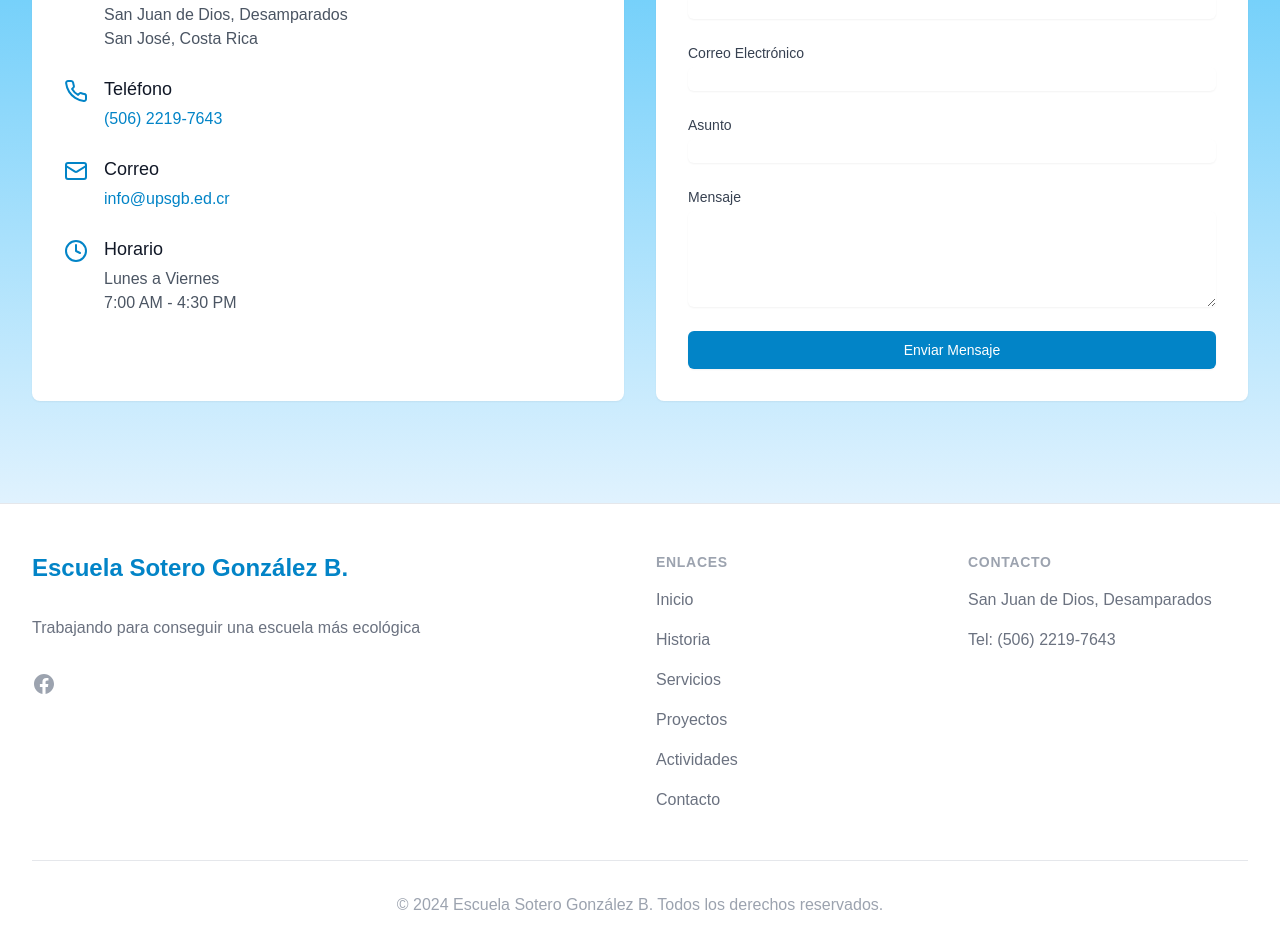
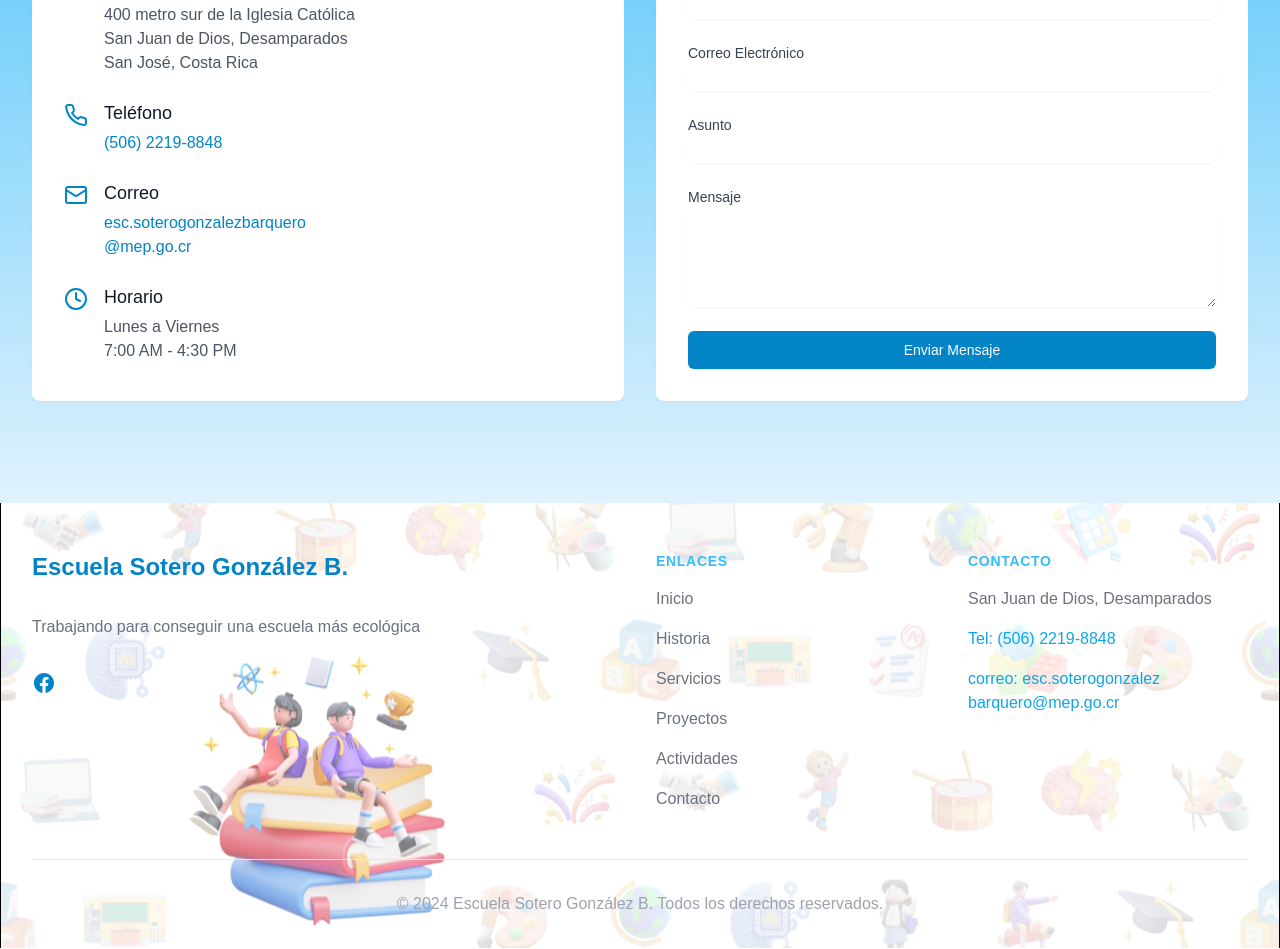
Before and after one commit to AndresAriasUrena/upsgb, a Next.js app: page /upsgb/contacto in a window 1280 px wide. Shown: the part 361-1310 px from the top of the page. Built offline with nearby package versions, Linux system fonts and the light colour scheme.

Commit message:
agrega footer background y actualiza informacion de contacto

```diff
--- a/src/components/layout/Footer.jsx
+++ b/src/components/layout/Footer.jsx
@@ -4,7 +4,7 @@
 
 export default function Footer({ basePath = '' }) {
   return (
-    <footer className="bg-white border-t border-gray-200">
+    <footer className="bg-footer_bg bg-cover bg-center bg-no-repeatborder-t border-gray-200">
       <div className="mx-auto max-w-7xl px-4 sm:px-6 lg:px-8">
         <div className="py-12 md:grid md:grid-cols-2 md:gap-8">
           <div className="space-y-8">
@@ -19,7 +19,7 @@
                 <a
                   key={item.name}
                   href={item.href}
-                  className="text-gray-400 hover:text-gray-500"
+                  className="text-primary-600 hover:text-primary-900"
                 >
                   <span className="sr-only">{item.name}</span>
                   <item.icon className="h-6 w-6" aria-hidden="true" />
@@ -30,7 +30,7 @@
 
           <div className="mt-12 grid grid-cols-2 gap-8 md:mt-0">
             <div>
-              <h3 className="text-sm font-semibold text-gray-400 tracking-wider uppercase">
+              <h3 className="text-sm font-semibold text-primary-400 tracking-wider uppercase">
                 Enlaces
               </h3>
               <ul className="mt-4 space-y-4">
@@ -38,7 +38,7 @@
                   <li key={item.name}>
                     <Link
                       href={item.href}
-                      className="text-base text-gray-500 hover:text-gray-900"
+                      className="text-base text-gray-500 hover:text-primary-500"
                     >
                       {item.name}
                     </Link>
@@ -47,7 +47,7 @@
               </ul>
             </div>
             <div>
-              <h3 className="text-sm font-semibold text-gray-400 tracking-wider uppercase">
+              <h3 className="text-sm font-semibold text-primary-400 tracking-wider uppercase">
                 Contacto
               </h3>
               <ul className="mt-4 space-y-4">
@@ -58,10 +58,18 @@
                 </li>
                 <li>
                   <a
-                    href="tel:+50622197643"
-                    className="text-base text-gray-500 hover:text-gray-900"
+                    href="tel:+50622198848"
+                    className="text-base text-primary-500 hover:text-primary-900"
                   >
-                    Tel: (506) 2219-7643
+                    Tel: (506) 2219-8848
+                  </a>
+                </li>
+                <li>
+                  <a
+                    href="esc.soterogonzalezbarquero@mep.go.cr"
+                    className="text-base text-primary-500 hover:text-primary-900"
+                  >
+                    correo: esc.soterogonzalez<br/>barquero@mep.go.cr
                   </a>
                 </li>
               </ul>
--- a/src/components/sections/Enrollment.jsx
+++ b/src/components/sections/Enrollment.jsx
@@ -62,7 +62,7 @@
                 <Users className="h-6 w-6 text-primary-600 mt-1 flex-shrink-0" />
                 <div className="ml-4">
                   <h3 className="text-lg font-semibold">Niveles Disponibles</h3>
-                  <p className="text-gray-600">Preescolar, Primer y Segundo Ciclo</p>
+                  <p className="text-gray-600">Primer Ciclo y Segundo Ciclo</p>
                 </div>
               </div>
             </div>
--- a/src/pages/contacto.jsx
+++ b/src/pages/contacto.jsx
@@ -26,6 +26,7 @@
                 <div className="ml-4">
                   <h3 className="text-lg font-medium text-gray-900">Dirección</h3>
                   <p className="mt-1 text-gray-600">
+                    400 metro sur de la Iglesia Católica<br />
                     San Juan de Dios, Desamparados<br />
                     San José, Costa Rica
                   </p>
@@ -37,8 +38,8 @@
                 <div className="ml-4">
                   <h3 className="text-lg font-medium text-gray-900">Teléfono</h3>
                   <p className="mt-1 text-gray-600">
-                    <a href="tel:+50622197643" className="hover:text-primary-600">
-                      (506) 2219-7643
+                    <a href="tel:+50622198848" className="hover:text-primary-600">
+                      (506) 2219-8848
                     </a>
                   </p>
                 </div>
@@ -49,8 +50,8 @@
                 <div className="ml-4">
                   <h3 className="text-lg font-medium text-gray-900">Correo</h3>
                   <p className="mt-1 text-gray-600">
-                    <a href="mailto:info@upsgb.ed.cr" className="hover:text-primary-600">
-                      info@upsgb.ed.cr
+                    <a href="esc.soterogonzalezbarquero@mep.go.cr" className="hover:text-primary-600">
+                      esc.soterogonzalezbarquero<br/>@mep.go.cr
                     </a>
                   </p>
                 </div>
--- a/src/pages/servicios.jsx
+++ b/src/pages/servicios.jsx
@@ -10,12 +10,12 @@
     categoria: "Programas Académicos",
     descripcion: "Formación integral siguiendo el programa del MEP",
     servicios: [
-      {
-        nombre: "Educación Preescolar",
-        descripcion: "Desarrollo temprano y preparación para la educación primaria",
-        image: academico1,
-        icon: Heart
-      },
+      // {
+      //   nombre: "Educación Preescolar",
+      //   descripcion: "Desarrollo temprano y preparación para la educación primaria",
+      //   image: academico1,
+      //   icon: Heart
+      // },
       {
         nombre: "Primer Ciclo",
         descripcion: "De primer a tercer grado de educación primaria",
--- a/tailwind.config.js
+++ b/tailwind.config.js
@@ -38,6 +38,7 @@
       },
       backgroundImage: {
         "hero_bg": "url('../assets/img/herobg.png')",
+        "footer_bg": "url('../assets/img/footerbg.png')",
       },
     },
   },
```
Also changed, not shown: src/assets/img/footerbg.png (added).
